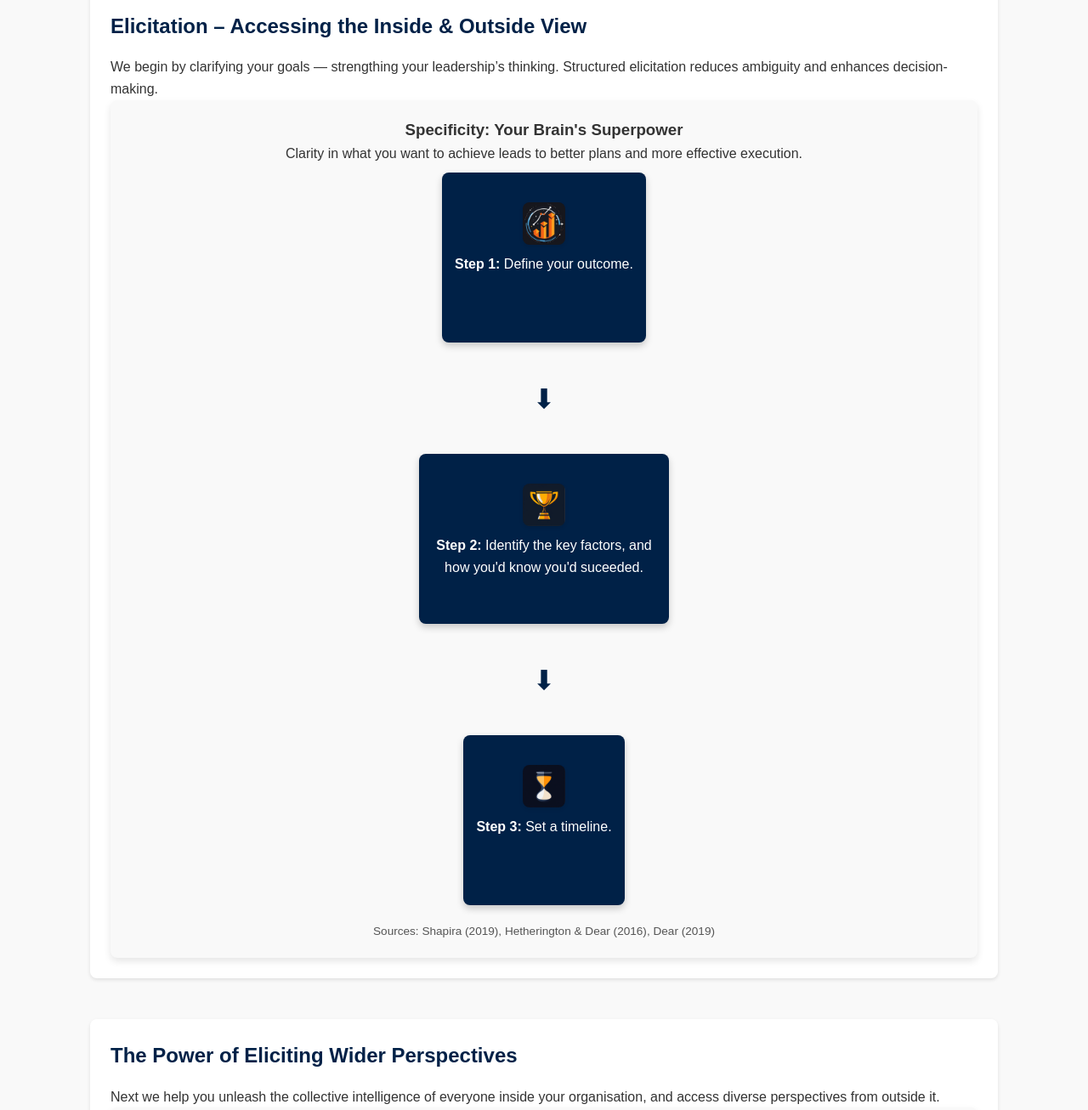
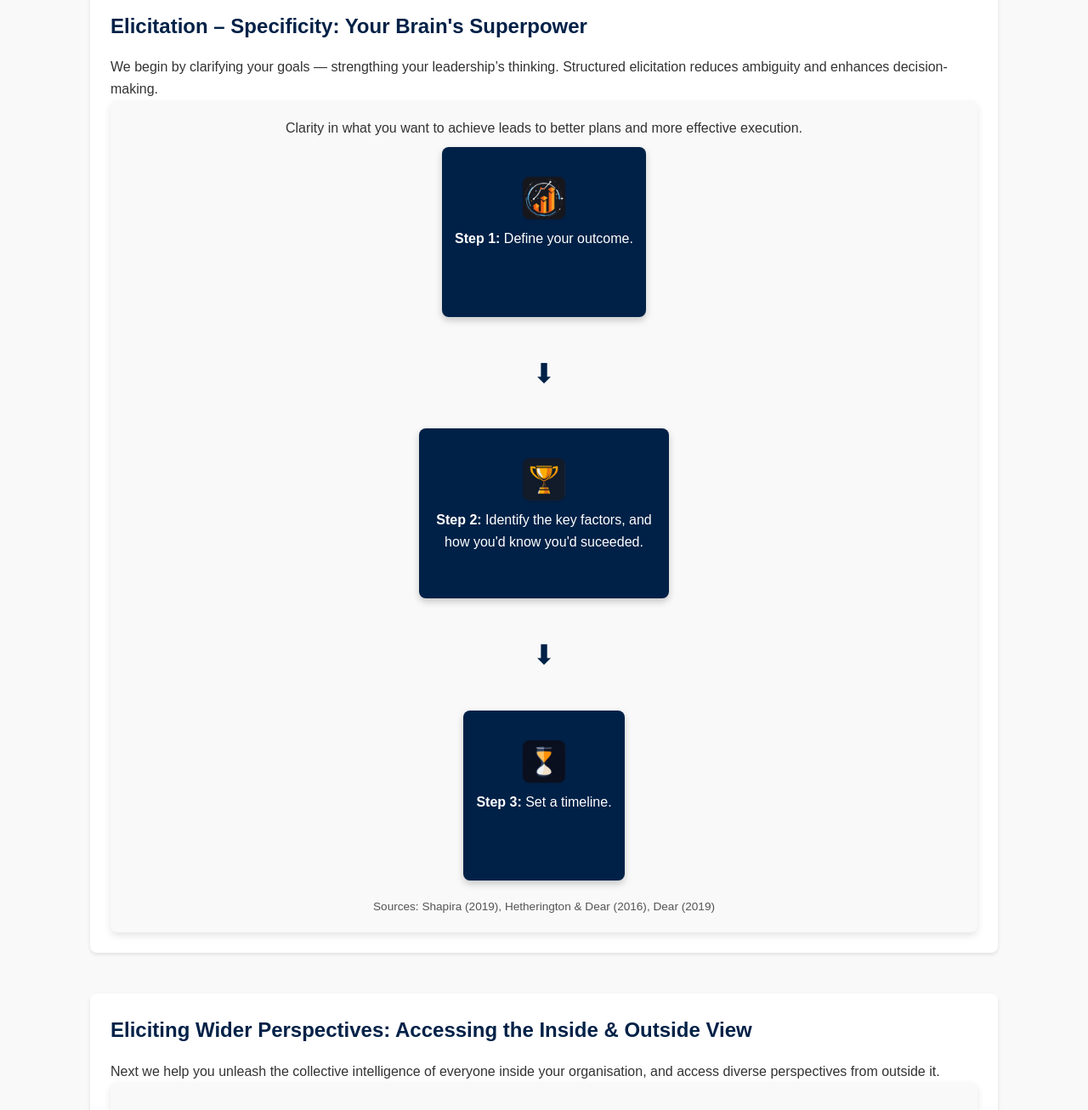
Before and after one commit to keithdear001/Cassi-Webpage, a plain HTML site: page index.html in a window 1280 px wide. Shown: the part 940-2246 px from the top of the page at 85% size. Drawn offline with nearby package versions, Linux system fonts and the light colour scheme.

Commit message:
Update index.html

```diff
--- a/index.html
+++ b/index.html
@@ -573,10 +573,9 @@ header {
     <div class="container">
       <!-- ELICITATION SECTION -->
       <section id="elicitation">
-        <h2>Elicitation – Accessing the Inside &amp; Outside View</h2>
+        <h2>Elicitation – Specificity: Your Brain's Superpower</h2>
         <p>We begin by clarifying your goals — strengthing your leadership’s thinking. Structured elicitation reduces ambiguity and enhances decision-making.</p>
         <div class="infographic-container">
-          <h3>Specificity: Your Brain's Superpower</h3>
           <p>Clarity in what you want to achieve leads to better plans and more effective execution.</p>
           <div class="flowchart" id="flowchart">
             <div class="flow-step">
@@ -602,7 +601,7 @@ header {
 
       <!-- WIDER PERSPECTIVES SECTION -->
       <section id="infographic">
-        <h2>The Power of Eliciting Wider Perspectives</h2>
+        <h2>Eliciting Wider Perspectives: Accessing the Inside &amp; Outside View</h2>
         <p>Next we help you unleash the collective intelligence of everyone inside your organisation, and access diverse perspectives from outside it.  </p>
         <div class="infographic-container">
           <img src="https://keithdear001.github.io/Cassi-Webpage/diverse_decision_making.png" alt="Impact of Eliciting Wider Perspectives" loading="lazy">
```
